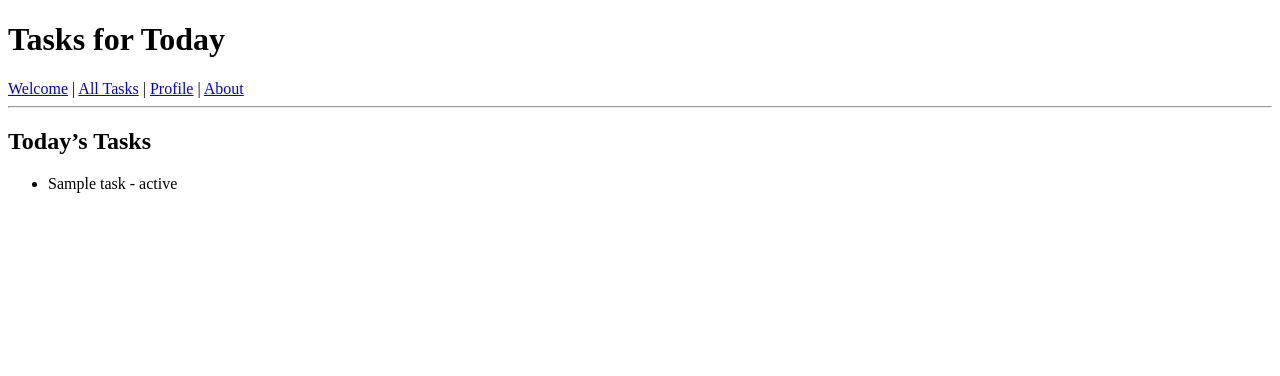
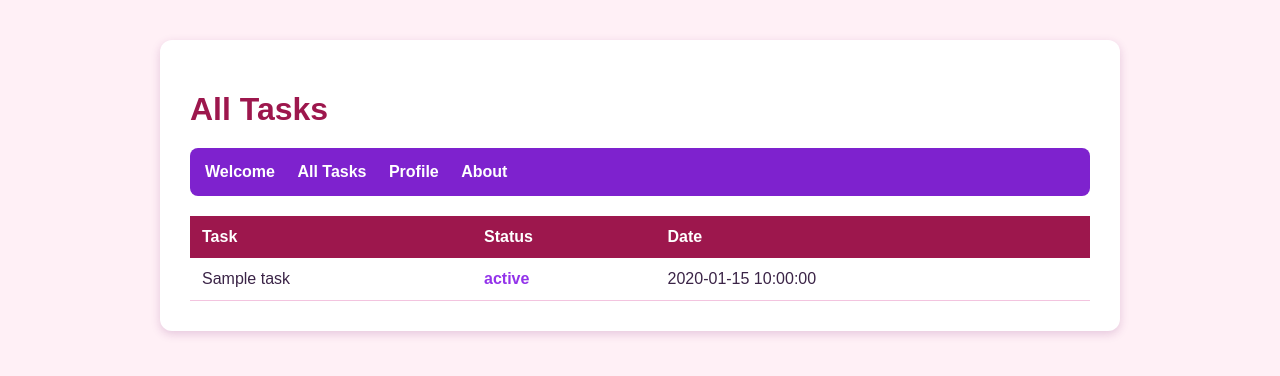
Before and after one commit to WHISKEU/tasks, a CodeIgniter 4 app: the page made by app/Views/tasks/index.php in a window 1280 px wide. Shown: the top 376 px of the page. Run offline with PHP 8.4 and a stand-in for CodeIgniter, Linux system fonts and the light colour scheme; the template is opened without the code that fills it: most values are stand-ins (such as "Sample title", 1, 10 or a date in 2020); some libraries are stand-ins or nearby versions.

Commit message:
Update css for website color theme

```diff
--- a/app/Controllers/Profile.php
+++ b/app/Controllers/Profile.php
@@ -6,12 +6,10 @@ use App\Models\UserModel;
 class Profile extends BaseController
 {
     protected $userModel;
-
     public function __construct()
     {
         $this->userModel = new UserModel();
     }
-
     public function index()
     {
         $data['user'] = $this->userModel->find(1);
--- a/app/Views/tasks/index.php
+++ b/app/Views/tasks/index.php
@@ -1,36 +1,41 @@
 <!DOCTYPE html>
 <html>
 <head>
-    <title>Tasks for Today</title>
+    <title>All Tasks</title>
+    <link rel="stylesheet" href="<?= base_url('css/style.css') ?>">
 </head>
 <body>
+    <div class="container">
 
-    <h1>Tasks for Today</h1>
+        <h1>All Tasks</h1>
 
         <nav>
-        <a href="/">Welcome</a> |
-        <a href="/tasks">All Tasks</a> |
-        <a href="/profile">Profile</a> |
-        <a href="/about">About</a>
+            <a href="<?= base_url('/') ?>">Welcome</a>
+            <a href="<?= base_url('tasks') ?>">All Tasks</a>
+            <a href="<?= base_url('profile') ?>">Profile</a>
+            <a href="<?= base_url('about') ?>">About</a>
         </nav>
 
-    <hr>
+        <?php if (!empty($tasks)): ?>
+            <table>
+                <tr>
+                    <th>Task</th>
+                    <th>Status</th>
+                    <th>Date</th>
+                </tr>
 
-    <h2>Today’s Tasks</h2>
-
-    <?php if (!empty($tasks)): ?>
-        <ul>
                 <?php foreach ($tasks as $task): ?>
-                <li>
-                    <?= esc($task['title']) ?>
-                    -
-                    <?= esc($task['status']) ?>
-                </li>
+                    <tr>
+                        <td><?= esc($task['title']) ?></td>
+                        <td class="status"><?= esc($task['status']) ?></td>
+                        <td><?= esc($task['task_date']) ?></td>
+                    </tr>
                 <?php endforeach; ?>
-        </ul>
+            </table>
         <?php else: ?>
-        <p>No tasks scheduled for today.</p>
+            <p>No tasks found.</p>
         <?php endif; ?>
 
+    </div>
 </body>
 </html>
--- /dev/null
+++ b/public/css/style.css
@@ -0,0 +1,84 @@
+body {
+    font-family: Arial, sans-serif;
+    background-color: #fff0f6;
+    color: #3b2447;
+    margin: 0;
+}
+
+.container {
+    width: 80%;
+    max-width: 900px;
+    margin: 40px auto;
+    background-color: #ffffff;
+    padding: 30px;
+    border-radius: 12px;
+    box-shadow: 0 3px 10px rgba(126, 34, 122, 0.2);
+}
+
+h1 {
+    color: #9d174d;
+    margin-bottom: 10px;
+}
+
+h2 {
+    color: #7e22ce;
+}
+
+nav {
+    background-color: #7e22ce;
+    padding: 15px;
+    border-radius: 8px;
+    margin: 20px 0;
+}
+
+nav a {
+    color: #ffffff;
+    text-decoration: none;
+    margin-right: 18px;
+    font-weight: bold;
+}
+
+nav a:hover {
+    color: #fbcfe8;
+    text-decoration: underline;
+}
+
+.task-list {
+    padding: 0;
+    list-style: none;
+}
+
+.task-list li {
+    background-color: #fdf2f8;
+    border-left: 5px solid #ec4899;
+    margin: 10px 0;
+    padding: 14px;
+    border-radius: 6px;
+}
+
+.status {
+    font-weight: bold;
+    color: #9333ea;
+}
+
+table {
+    width: 100%;
+    border-collapse: collapse;
+    margin-top: 20px;
+}
+
+th {
+    background-color: #9d174d;
+    color: #ffffff;
+    padding: 12px;
+    text-align: left;
+}
+
+td {
+    padding: 12px;
+    border-bottom: 1px solid #f3c4df;
+}
+
+tr:hover {
+    background-color: #fdf2f8;
+}
```
Also changed, not shown: app/Views/about.php (+11 -6 lines), app/Views/profile/index.php (+10 -7 lines), app/Views/welcome.php (+12 -7 lines). Lines whose indentation alone changed are shown as unchanged.
